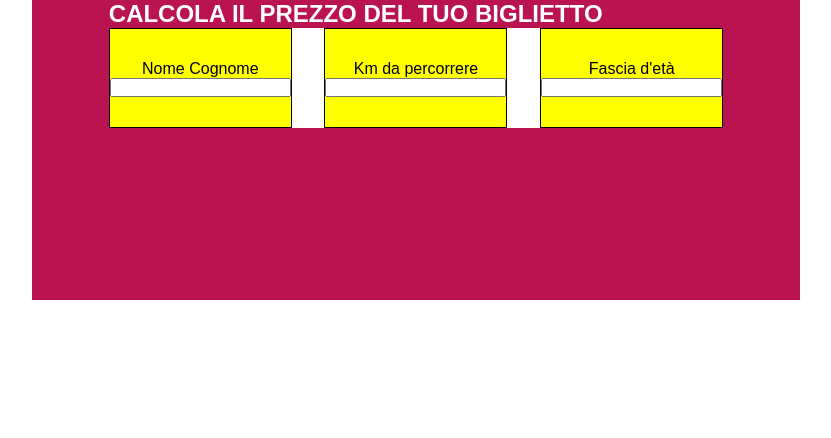
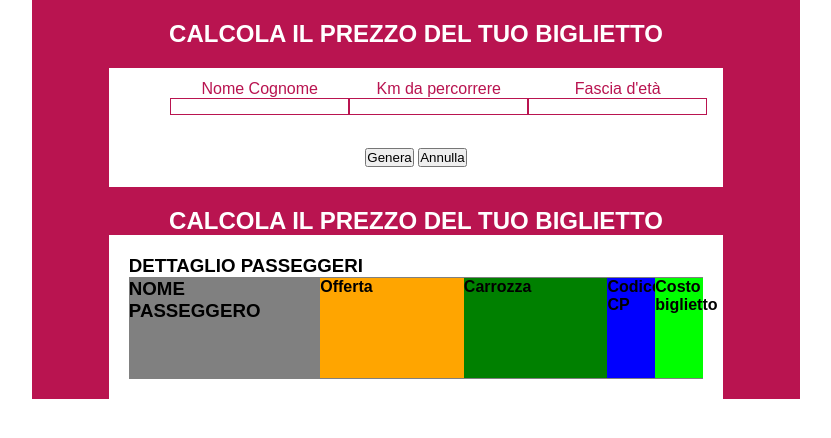
Before and after one commit to Roydano/js-biglietto-treno-form, a plain HTML site: page index.html in a window 1280 px wide. Shown: the whole page, without its empty margins (224-1055 px from the left). Drawn offline with Linux system fonts and the light colour scheme.

Commit message:
add struttura base base base della pagina

```diff
--- a/css/style.css
+++ b/css/style.css
@@ -15,6 +15,23 @@ body{
 h2{
     color: white;
     text-transform: uppercase;
+    padding-top: 20px;
+}
+
+h3{
+    text-transform: uppercase;
+}
+
+.txt_center{
+    text-align: center;
+}
+
+label{
+    color: #b91450;
+}
+
+input{
+    border: 1px solid #b91450;
 }
 
 /* MAIN */
@@ -36,23 +53,79 @@ section .ticket_generator{
     background-color: white;
     display: flex;
     justify-content: space-between;
+    padding: 2% 10%;
+    margin-top: 20px;
+}
+
+.input_container{
+    display: flex;
+    flex-direction: column;
+    align-items: center;
+}
+
+.btn_container{
+    text-align: center;
+    background-color: white;
+}
+
+.btn_container{
+    padding: 20px 0;
+}
+
+
+section .ticket_output{
+    background-color: white;
+    padding: 20px;
+}
+
+table{
+    display: flex;
+    justify-content: space-evenly;
+}
+
+.row.output{
+    width: calc((100% / 12) * 12);
+    display: flex;
+    border-top: 1px solid grey;
+    border-bottom: 1px solid grey;
 }
 
 
 
+/* CLASSE DEBUG */
 
 
-/* classe debug */
-.ticket_container{
+/* .ticket_container{
     height: 300px;
+} */
+
+
+.passeggero{
+    height: 100px;
+    width: calc((100% / 12) * 4);
+    background-color: grey;
 }
 
-.debug .input_container{
+.offerta{
     height: 100px;
-    background-color: yellow;
-    border: 1px solid black;
-    display: flex;
-    flex-direction: column;
-    justify-content: center;
-    align-items: center;
+    width: calc((100% / 12) * 3);
+    background-color: orange;
 }
+
+.carrozza{
+    height: 100px;
+    width: calc((100% / 12) * 3);
+    background-color: green;
+}
+
+.cp{
+    height: 100px;
+    width: calc((100% / 12) * 1);
+    background-color: blue;
+}
+
+.prezzo_ticket{
+    height: 100px;
+    width: calc((100% / 12) * 1);
+    background-color: lime;
+}
--- a/index.html
+++ b/index.html
@@ -21,15 +21,15 @@
             <section>
                 <div class="ticket_container">
                     <!-- inizio titolo sezione -->
-                    <div class="row">
+                    <div class="row txt_center">
                         <h2>calcola il prezzo del tuo biglietto</h2>
                     </div>
                     <!-- fine titolo sezione -->
 
                     <!-- inizio sezione input dati -->
                     <div class="row">
+
                         <div class="ticket_generator">
-
                             <!-- input nome e cognome -->
                             <div class="input_container">
                                 <label for="nome">Nome Cognome</label>
@@ -51,16 +51,66 @@
                                 <input type="text" id="eta" value="">
                             </div>
                             <!-- fine input età -->
-
                         </div>
                     </div>
-                    <!-- fine sezione input dat -->
+
+                    <div class="row">
+                        <div class="btn_container">
+                            <button>Genera</button>
+                            <button>Annulla</button>
+                        </div>
+                    </div>
+                    <!-- fine sezione input dati -->
                 </div>
             </section>
             <!-- fine sezione per calcolare il prezzo del biglietto -->
 
             <!-- inizio sezione biglietto ultimato -->
-            <section></section>
+            <section>
+
+                <div class="ticket_container">
+                    <!-- inizio titolo sezione -->
+                    <div class="row txt_center">
+                        <h2>calcola il prezzo del tuo biglietto</h2>
+                    </div>
+                    <!-- fine titolo sezione -->
+
+                    <!-- inizio sezione output dati -->
+                    <div class="row">
+
+                        <div class="ticket_output">
+                            <div class="row">
+                                <h3>Dettaglio passeggeri</h3>
+                            </div>
+                            <div class="row output">
+                                <div class="passeggero">
+                                    <h3>Nome passeggero</h3>
+                                    <div id="output_nome"></div>
+                                </div>
+                                <div class="offerta">
+                                    <h4>Offerta</h4>
+                                    <div id="output_offerta"></div>
+                                </div>
+                                <div class="carrozza">
+                                    <h4>Carrozza</h4>
+                                    <div id="output_carrozza"></div>
+                                </div>
+                                <div class="cp">
+                                    <h4>Codice CP</h4>
+                                    <div id="output_cp"></div>
+                                </div>
+                                <div class="prezzo_ticket">
+                                    <h4>Costo biglietto</h4>
+                                    <div id="output_prezzo"></div>
+                                </div>
+                            </div>
+                        </div>
+
+                    </div>
+                    <!-- fine sezione output dati -->
+                </div>
+
+            </section>
             <!-- fine sezione biglietto ultimato -->
         </div>
         <!-- fine contenitore sezioni per generare il ticket -->
```
